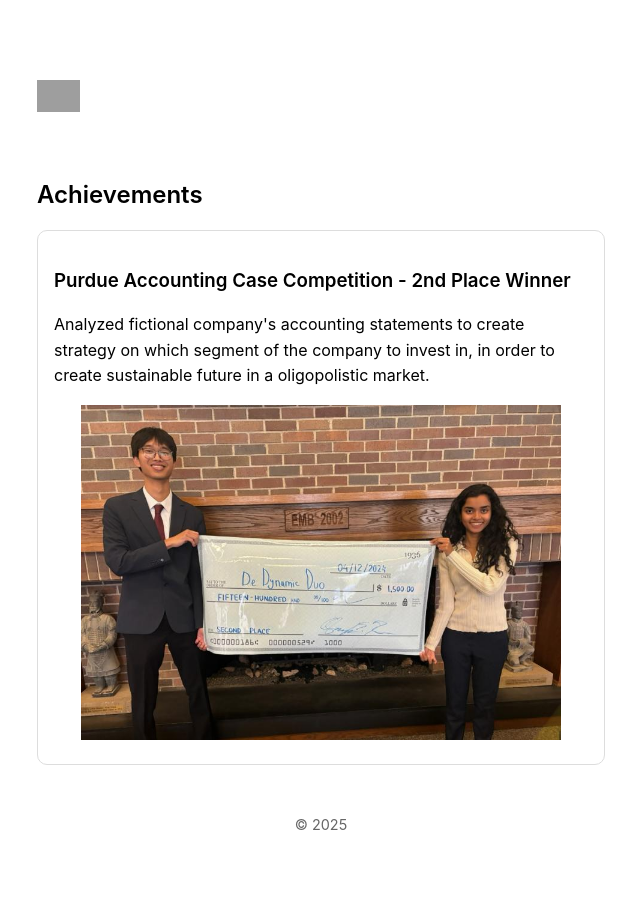
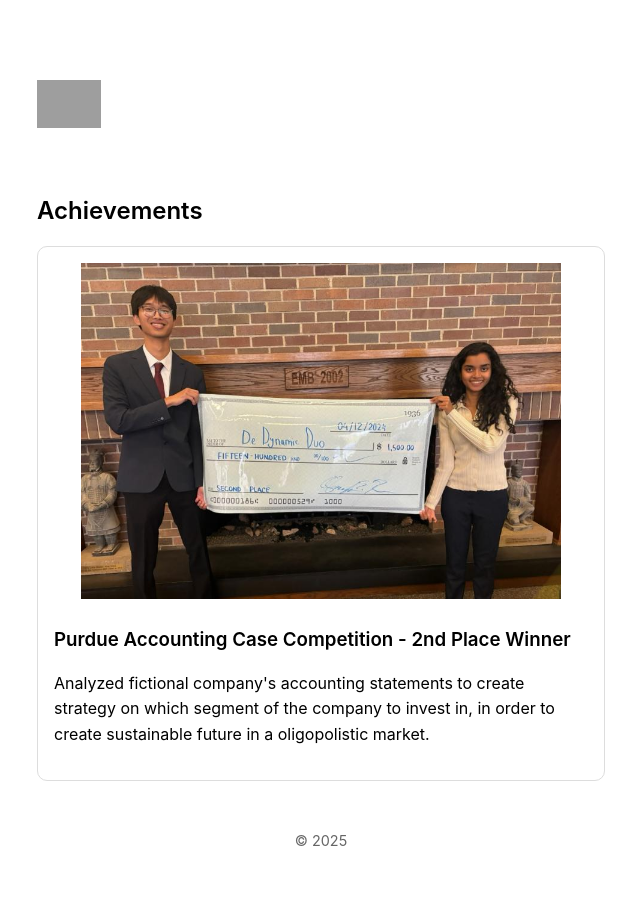
Before and after one commit to acepocalypse/acepocalypse.github.io, a Jekyll site: the page built from achievements/index.html, in a window 1280 px wide. Shown: the whole page, without its empty margins (319-959 px from the left). Built offline with Jekyll 4.4.1, drawn with Linux system fonts in a browser that asks for light colours; grey boxes are pictures that could not be loaded.

Commit message:
Update achievement card content order and increase site logo height for better visibility

```diff
--- a/achievements/index.html
+++ b/achievements/index.html
@@ -5,9 +5,9 @@ title: Achievements
 
 <h2>Achievements</h2>
 <div class="achievement-card">
-  <h3>Purdue Accounting Case Competition - 2nd Place Winner</h3>
-  <p>Analyzed fictional company's accounting statements to create strategy on which segment of the company to invest in, in order to create sustainable future in a oligopolistic market.</p>
   <div style="text-align: center;">
     <img src="{{ site.baseurl }}/assets/images/achievement1.jpeg" alt="Achievement Image" style="max-width: 90%; height: auto;" />
   </div>
+  <h3>Purdue Accounting Case Competition - 2nd Place Winner</h3>
+  <p>Analyzed fictional company's accounting statements to create strategy on which segment of the company to invest in, in order to create sustainable future in a oligopolistic market.</p>
 </div>
--- a/assets/css/style.css
+++ b/assets/css/style.css
@@ -74,7 +74,7 @@ main {
 }
 
 .site-logo {
-  height: 32px; /* Set a specific small height for the logo */
+  height: 48px; /* Increased height - adjust as needed */
   width: auto; /* Maintain aspect ratio */
   object-fit: contain; /* Ensure logo scales nicely */
   display: block; /* Treat logo as a block element */
```
